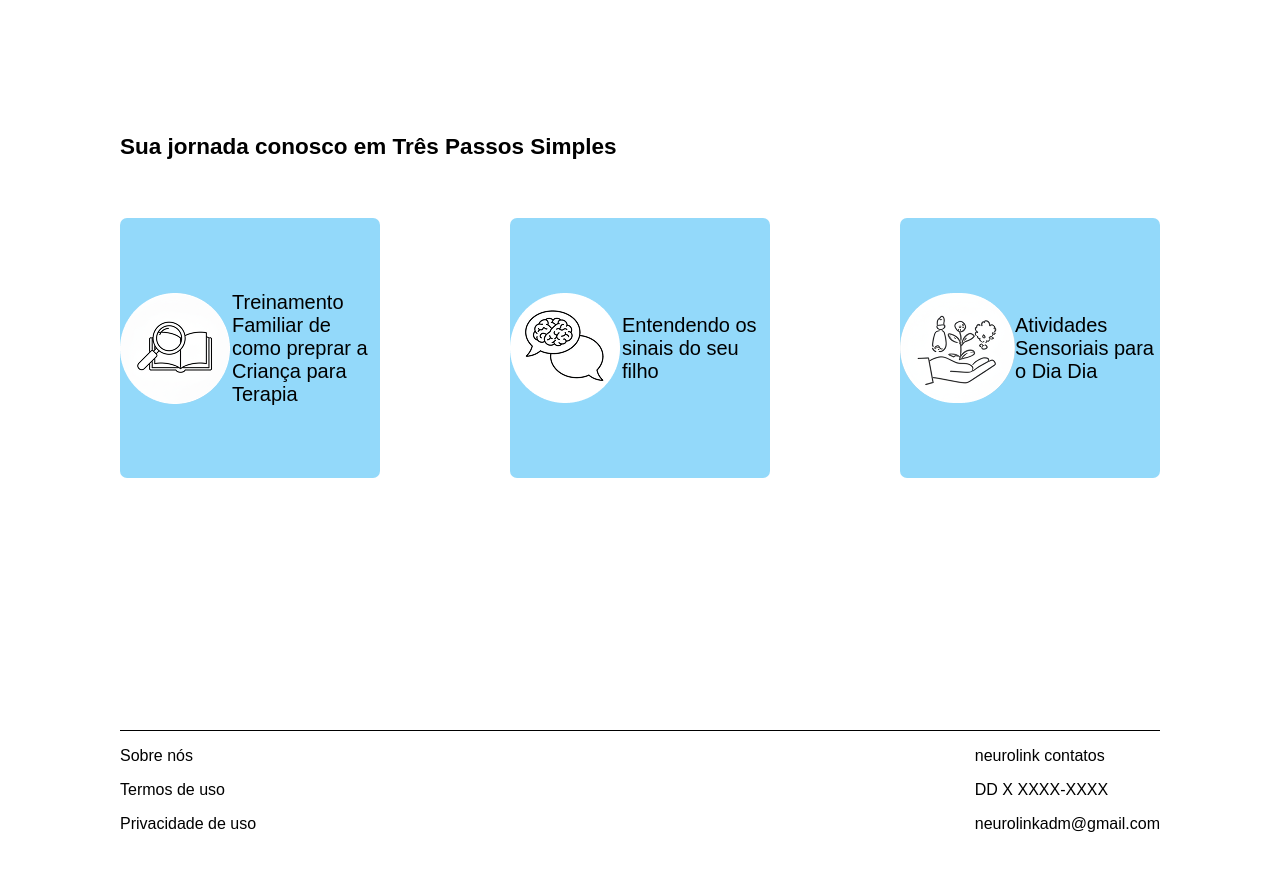
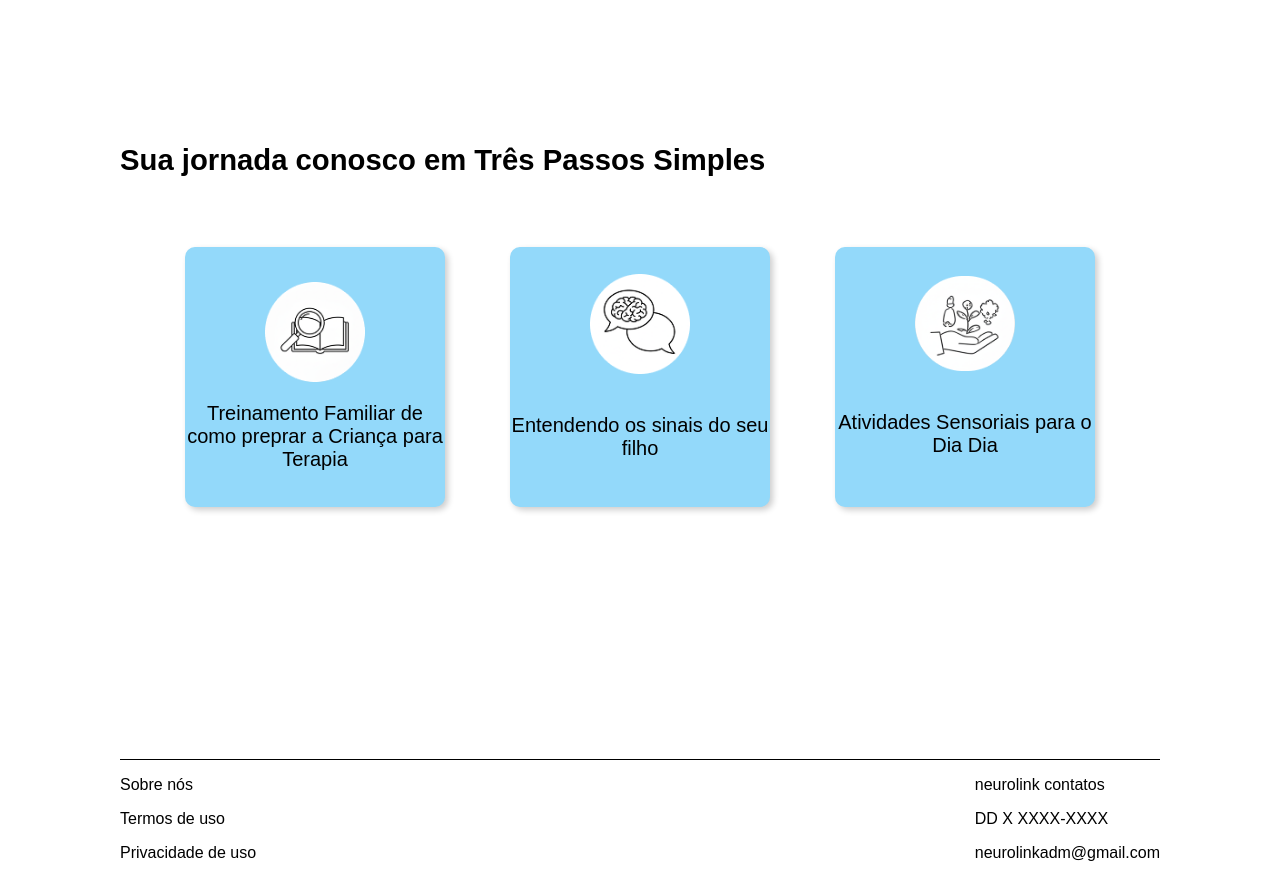
Before and after one commit to Davilmao1306/MI-ENG-SOFTWARE, a React (Vite) app in the folder front-end/: page / in a window 1280 px wide. Shown: the part 500-1378 px from the top of the page. Before the commit the page ends 1349 px from the top, so only its background shows below. Built offline with nearby package versions, Linux system fonts and the light colour scheme.

Commit message:
Finalizando a landing page

```diff
--- a/front-end/src/App.css
+++ b/front-end/src/App.css
@@ -17,9 +17,9 @@ header{
   gap: 40px;
 }
 
-header p{
+.header-nav p{
   font-family: sans-serif;
-  font-size: 20px;
+  font-size: 30px;
 }
 header a{
   font-size: 12px;
@@ -36,7 +36,7 @@ header a{
   border-radius:20px;
 }
 
-header a:hover{background-color: #29B4F5;} /* Para mudar de cor ao mouse pousar em cima */
+header a:hover{background-color: #29B4F5;}
 
 .section-titulo{
   padding: 12px;
@@ -71,48 +71,43 @@ header a:hover{background-color: #29B4F5;} /* Para mudar de cor ao mouse pousar
 }
 
 .section-texto2{
-  width: 500px;
+  width: 800px;
   padding-bottom: 40px;
   font-family:sans-serif;
-  font-size: 15px;
+  font-size: 25px;
 }
 .section-image{
   display: flex;
-  justify-content: space-between;
+  justify-content: space-evenly;
   align-items: center;
   font-family:sans-serif;
   font-size: 20px;
   padding-bottom: 117px;
-
 }
-.section-subimage1{
+.section-subimage1,.section-subimage2, .section-subimage3{
   background-color: #93D9FA;
   width: 260px;
   height: 260px;
   display: flex;
-  justify-content: center;
+  flex-direction: column;
+  justify-content:center;
   align-items: center;
-  border-radius:7px;
+  border-radius:10px;
+  text-align: center;
+  box-shadow: 3px 3px 6px rgba(0, 0, 0, 0.2);
+  transition: transform 0.2s ease, box-shadow 0.2s ease;
 }
-.section-subimage2{
-  margin-left: 30px;
-  background-color: #93D9FA;
-  width: 260px;
-  height: 260px;
-  display: flex;
-  justify-content: center;
-  align-items: center;
-  border-radius:7px;
+.section-subimage1:hover,
+.section-subimage2:hover,
+.section-subimage3:hover {
+  transform: translateY(-5px);
+  box-shadow: 6px 6px 12px rgba(0, 0, 0, 0.25);
 }
-.section-subimage3{
-  margin-left: 30px;
-  background-color: #93D9FA;
-  width: 260px;
-  height: 260px;
-  display: flex;
-  justify-content: center;
-  align-items:center;
-  border-radius:7px;
+.section-subimage1 img,
+.section-subimage2 img,
+.section-subimage3 img {
+  width: 100px;
+  margin-bottom: 20px; /* Espaço entre imagem e texto */
 }
 .footer{
 
--- a/front-end/src/App.jsx
+++ b/front-end/src/App.jsx
@@ -39,23 +39,21 @@ function App() {
 
         <div className='section-subtitulo'>
           <div className='section-texto2'>
-            <h2>
+            <h3>
               Sua jornada conosco em Três Passos Simples
-            </h2>
+            </h3>
           </div>
           <div className='section-image'>
             <div className='section-subimage1'>
-              <img src="/lupa-com-livro.png" alt="" />
-              <legend>
-                Treinamento Familiar de como preprar a Criança para Terapia
-              </legend>
+              <img src="/lupa-com-livro.png" alt="Imagem de um livro com uma lupa" />
+              <figcaption>Treinamento Familiar de como preprar a Criança para Terapia</figcaption>
             </div>
             <div className='section-subimage2'>
-              <img src="/baloes-com-cerebro.png" alt="" />
-              <legend>Entendendo os sinais do seu filho</legend>
+              <img src="/baloes-com-cerebro.png" alt="Imagem de dois balões de dialogo e um deles tem um cérebro" />
+              <p>Entendendo os sinais do seu filho</p>
             </div>
             <div className='section-subimage3'>
-              <img src="/mao-com-plantas.png" alt="" />
+              <img src="/mao-com-plantas.png" alt="Imagem de uma mão com várias plantinhas" />
               <p>Atividades Sensoriais para o Dia Dia</p>
             </div>
           </div>
--- a/front-end/src/Login.css
+++ b/front-end/src/Login.css
@@ -0,0 +1,4 @@
+body{
+  margin: 0;
+  background-color: #93D9FA;
+}
```
Also changed, not shown: front-end/src/Login.jsx (+32 -10 lines).
